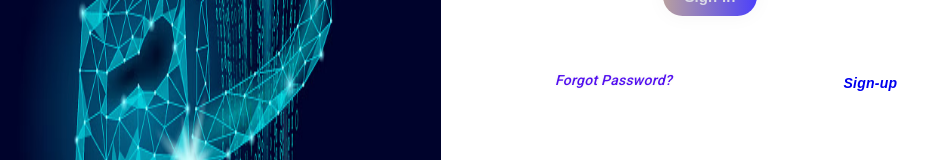
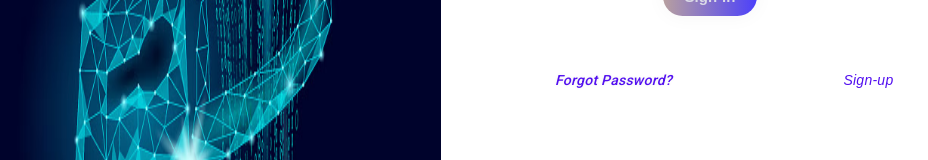
Before and after one commit to muthulaksmi/CertificateService-FrontEnd, an Angular app: page / in a window 1280 px wide. Shown: the part 465-625 px from the top of the page, without its empty margins (199-1127 px from the left). Built offline with nearby package versions, Linux system fonts and the light colour scheme.

Commit message:
color mismatch on text field name #55

```diff
--- a/src/app/login/login.component.html
+++ b/src/app/login/login.component.html
@@ -49,7 +49,7 @@
         <div><a routerLink="/forgot" class="forgot" align="left">Forgot Password?</a></div>
       </td>
       <td>
-        <div class="signup"><a routerLink="/signup">Sign-up</a></div>
+        <div ><a routerLink="/signup" class="signup">Sign-up</a></div>
       </td>
     </tr>
   </tbody>
```
